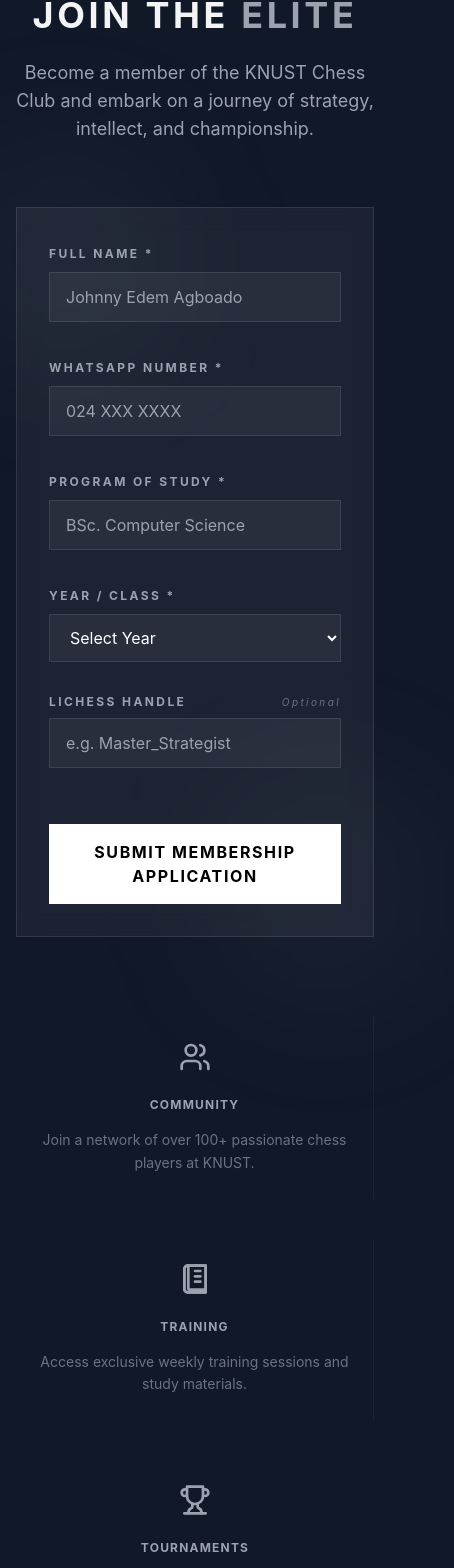
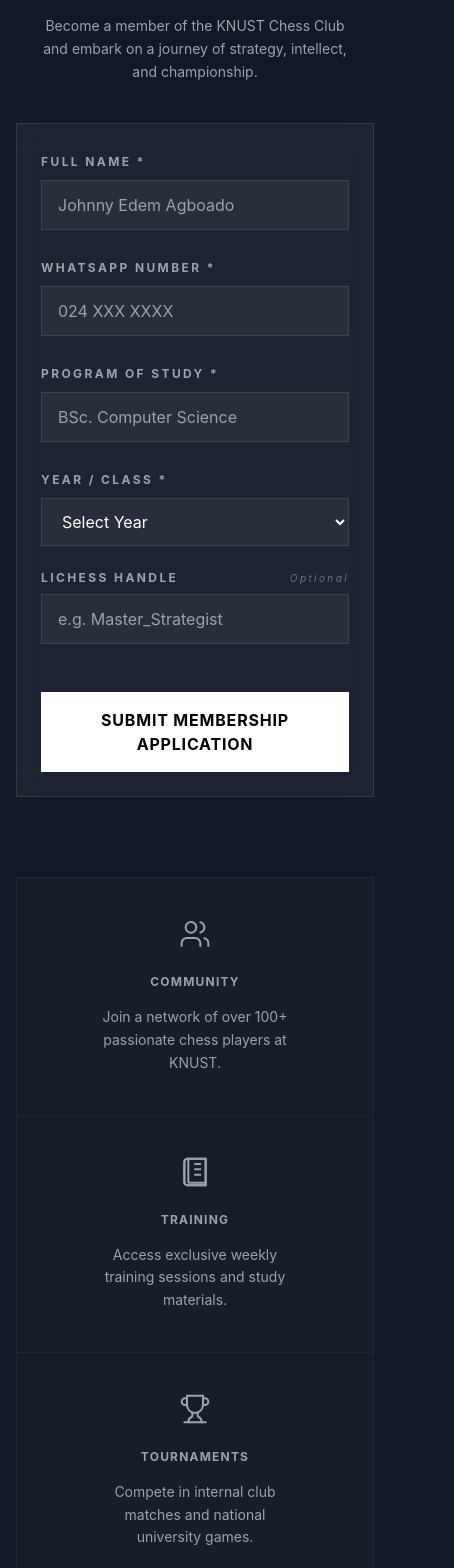
Before and after one commit to ALpatson/knust_chess_website, a React (Vite) app: page /join in a window 390 px wide. Shown: the part 199-1767 px from the top of the page, 454 px wide, since content can reach past the window. Built offline with nearby package versions, Linux system fonts and the light colour scheme.

Commit message:
fixed the responsiveness of the join page

```diff
--- a/src/pages/Join.jsx
+++ b/src/pages/Join.jsx
@@ -45,12 +45,12 @@
   };
 
   return (
-    <div className="min-h-screen pt-32 pb-20 px-4 max-w-4xl mx-auto">
-      <div className="text-center mb-16">
+    <div className="min-h-screen pt-24 md:pt-32 pb-20 px-4 max-w-4xl mx-auto overflow-x-hidden">
+      <div className="text-center mb-10 md:mb-16">
         <motion.h1
           initial={{ opacity: 0, y: -20 }}
           animate={{ opacity: 1, y: 0 }}
-          className="text-4xl md:text-6xl font-bold uppercase tracking-widest mb-6"
+          className="text-3xl md:text-6xl font-bold uppercase tracking-tight md:tracking-widest mb-4 md:mb-6"
         >
           Join the <span className="text-chess-accent">Elite</span>
         </motion.h1>
@@ -58,21 +58,23 @@
           initial={{ opacity: 0 }}
           animate={{ opacity: 1 }}
           transition={{ delay: 0.2 }}
-          className="text-gray-400 max-w-xl mx-auto text-lg"
+          className="text-gray-400 max-w-xl mx-auto text-sm md:text-lg px-4 leading-relaxed"
         >
           Become a member of the KNUST Chess Club and embark on a journey of strategy, intellect, and championship.
         </motion.p>
       </div>
 
-      <div className="relative">
-        {/* Decorative background elements */}
-        <div className="absolute -top-20 -left-20 w-64 h-64 bg-chess-accent/5 rounded-full blur-3xl pointer-events-none" />
-        <div className="absolute -bottom-20 -right-20 w-64 h-64 bg-chess-accent/5 rounded-full blur-3xl pointer-events-none" />
+      <div className="relative w-full">
+        {/* Decorative background elements - Contained to prevent overflow */}
+        <div className="absolute inset-0 pointer-events-none overflow-hidden -z-10">
+          <div className="absolute -top-20 -left-20 w-64 h-64 bg-chess-accent/5 rounded-full blur-3xl" />
+          <div className="absolute -bottom-20 -right-20 w-64 h-64 bg-chess-accent/5 rounded-full blur-3xl" />
+        </div>
 
         <motion.div
           initial={{ opacity: 0, scale: 0.95 }}
           animate={{ opacity: 1, scale: 1 }}
-          className="glass-panel p-8 md:p-12 relative z-10 overflow-hidden"
+          className="glass-panel p-6 md:p-12 relative z-10"
         >
           <AnimatePresence mode="wait">
             {!isSubmitted ? (
@@ -82,9 +84,9 @@
                 animate={{ opacity: 1 }}
                 exit={{ opacity: 0 }}
                 onSubmit={handleSubmit}
-                className="space-y-8"
+                className="space-y-6 md:space-y-8"
               >
-                <div className="grid md:grid-cols-2 gap-8">
+                <div className="grid grid-cols-1 md:grid-cols-2 gap-6 md:gap-8">
                   {/* Name */}
                   <div className="space-y-2">
                     <label className="text-xs uppercase tracking-[0.2em] font-bold text-chess-accent">Full Name *</label>
@@ -168,7 +170,7 @@
                 <div className="pt-6">
                   <button
                     disabled={isLoading}
-                    className="w-full relative group overflow-hidden bg-white text-black font-bold uppercase tracking-widest py-4 transition-all duration-300"
+                    className="w-full relative group overflow-hidden bg-white text-black font-bold uppercase tracking-wider md:tracking-widest py-4 transition-all duration-300"
                   >
                     <div className="absolute inset-0 bg-chess-accent translate-y-full group-hover:translate-y-0 transition-transform duration-300" />
                     <span className="relative z-10 flex items-center justify-center gap-2">
@@ -220,10 +222,10 @@
       </div>
 
       {/* Info section */}
-      <div className="mt-20 grid md:grid-cols-3 gap-10">
-        <div className="space-y-4 text-center p-6 border-r border-white/5 last:border-0 md:border-r flex flex-col items-center">
-          <div className="text-chess-accent mb-2">
-            <svg xmlns="http://www.w3.org/2000/svg" width="32" height="32" viewBox="0 0 24 24" fill="none" stroke="currentColor" strokeWidth="2" strokeLinecap="round" strokeLinejoin="round">
+      <div className="mt-20 grid grid-cols-1 md:grid-cols-3 gap-0 border border-white/5 bg-white/[0.02] overflow-hidden">
+        <div className="space-y-4 text-center p-10 border-b md:border-b-0 md:border-r border-white/5 flex flex-col items-center hover:bg-white/[0.03] transition-colors group">
+          <div className="text-chess-accent mb-2 group-hover:scale-110 transition-transform duration-300">
+            <svg xmlns="http://www.w3.org/2000/svg" width="32" height="32" viewBox="0 0 24 24" fill="none" stroke="currentColor" strokeWidth="1.5" strokeLinecap="round" strokeLinejoin="round">
               <path d="M16 21v-2a4 4 0 0 0-4-4H6a4 4 0 0 0-4 4v2"/>
               <circle cx="9" cy="7" r="4"/>
               <path d="M22 21v-2a4 4 0 0 0-3-3.87"/>
@@ -231,11 +233,12 @@
             </svg>
           </div>
           <h4 className="font-bold uppercase tracking-widest text-xs text-chess-accent">Community</h4>
-          <p className="text-sm text-gray-500 leading-relaxed">Join a network of over 100+ passionate chess players at KNUST.</p>
+          <p className="text-sm text-gray-400 leading-relaxed max-w-[200px]">Join a network of over 100+ passionate chess players at KNUST.</p>
         </div>
-        <div className="space-y-4 text-center p-6 border-r border-white/5 last:border-0 md:border-r flex flex-col items-center">
-          <div className="text-chess-accent mb-2">
-            <svg xmlns="http://www.w3.org/2000/svg" width="32" height="32" viewBox="0 0 24 24" fill="none" stroke="currentColor" strokeWidth="2" strokeLinecap="round" strokeLinejoin="round">
+
+        <div className="space-y-4 text-center p-10 border-b md:border-b-0 md:border-r border-white/5 flex flex-col items-center hover:bg-white/[0.03] transition-colors group">
+          <div className="text-chess-accent mb-2 group-hover:scale-110 transition-transform duration-300">
+            <svg xmlns="http://www.w3.org/2000/svg" width="32" height="32" viewBox="0 0 24 24" fill="none" stroke="currentColor" strokeWidth="1.5" strokeLinecap="round" strokeLinejoin="round">
               <path d="M4 19.5v-15A2.5 2.5 0 0 1 6.5 2H20v20H6.5a2.5 2.5 0 0 1-2.5-2.5Z"/>
               <path d="M6.5 2H20v20H6.5A2.5 2.5 0 0 1 4 19.5v-15A2.5 2.5 0 0 1 6.5 2z"/>
               <path d="M12 6h4"/>
@@ -245,11 +248,12 @@
             </svg>
           </div>
           <h4 className="font-bold uppercase tracking-widest text-xs text-chess-accent">Training</h4>
-          <p className="text-sm text-gray-500 leading-relaxed">Access exclusive weekly training sessions and study materials.</p>
+          <p className="text-sm text-gray-400 leading-relaxed max-w-[200px]">Access exclusive weekly training sessions and study materials.</p>
         </div>
-        <div className="space-y-4 text-center p-6 last:border-0 flex flex-col items-center">
-          <div className="text-chess-accent mb-2">
-            <svg xmlns="http://www.w3.org/2000/svg" width="32" height="32" viewBox="0 0 24 24" fill="none" stroke="currentColor" strokeWidth="2" strokeLinecap="round" strokeLinejoin="round">
+
+        <div className="space-y-4 text-center p-10 flex flex-col items-center hover:bg-white/[0.03] transition-colors group">
+          <div className="text-chess-accent mb-2 group-hover:scale-110 transition-transform duration-300">
+            <svg xmlns="http://www.w3.org/2000/svg" width="32" height="32" viewBox="0 0 24 24" fill="none" stroke="currentColor" strokeWidth="1.5" strokeLinecap="round" strokeLinejoin="round">
               <path d="M6 9H4.5a2.5 2.5 0 0 1 0-5H6"/>
               <path d="M18 9h1.5a2.5 2.5 0 0 0 0-5H18"/>
               <path d="M4 22h16"/>
@@ -259,7 +263,7 @@
             </svg>
           </div>
           <h4 className="font-bold uppercase tracking-widest text-xs text-chess-accent">Tournaments</h4>
-          <p className="text-sm text-gray-500 leading-relaxed">Compete in internal club matches and national university games.</p>
+          <p className="text-sm text-gray-400 leading-relaxed max-w-[200px]">Compete in internal club matches and national university games.</p>
         </div>
       </div>
     </div>
```
